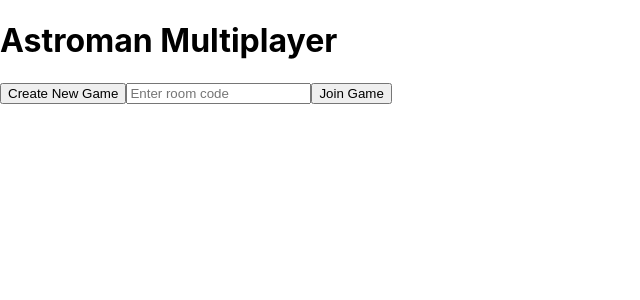
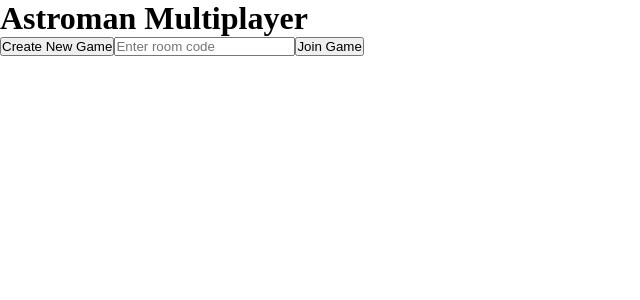
Before and after one commit to aga87/astroman-game, a React (Create React App) app in the folder client/: page / in a window 1280 px wide. Shown: the top 300 px of the page, without its empty margins (0-640 px from the left). Built offline with nearby package versions, Linux system fonts and the light colour scheme; no server answers.

Commit message:
Normalize, reset and autoprefix (S)CSS

```diff
--- a/client/package.json
+++ b/client/package.json
@@ -35,7 +35,8 @@
     "production": [
       ">0.2%",
       "not dead",
-      "not op_mini all"
+      "not op_mini all",
+      "not IE 11"
     ],
     "development": [
       "last 1 chrome version",
--- a/client/src/index.css
+++ /dev/null
@@ -1,13 +0,0 @@
-body {
-  margin: 0;
-  font-family: -apple-system, BlinkMacSystemFont, 'Segoe UI', 'Roboto', 'Oxygen',
-    'Ubuntu', 'Cantarell', 'Fira Sans', 'Droid Sans', 'Helvetica Neue',
-    sans-serif;
-  -webkit-font-smoothing: antialiased;
-  -moz-osx-font-smoothing: grayscale;
-}
-
-code {
-  font-family: source-code-pro, Menlo, Monaco, Consolas, 'Courier New',
-    monospace;
-}
--- a/client/src/index.tsx
+++ b/client/src/index.tsx
@@ -1,9 +1,9 @@
 import React from 'react';
 import ReactDOM from 'react-dom/client';
-import './index.css';
 import { Provider } from 'react-redux';
 import { store } from './redux/store';
 import { App } from './App';
+import './scss/index.scss';
 // import reportWebVitals from './reportWebVitals';
 
 const root = ReactDOM.createRoot(
--- /dev/null
+++ b/client/src/scss/_reset.scss
@@ -0,0 +1,5 @@
+* {
+  box-sizing: border-box;
+  margin: 0;
+  padding: 0;
+}
--- /dev/null
+++ b/client/src/scss/index.scss
@@ -0,0 +1,4 @@
+// Libraries
+@import './lib/normalize';
+// Reset
+@import './reset';
--- /dev/null
+++ b/client/src/scss/lib/_normalize.scss
@@ -0,0 +1 @@
+@import-normalize;
```
